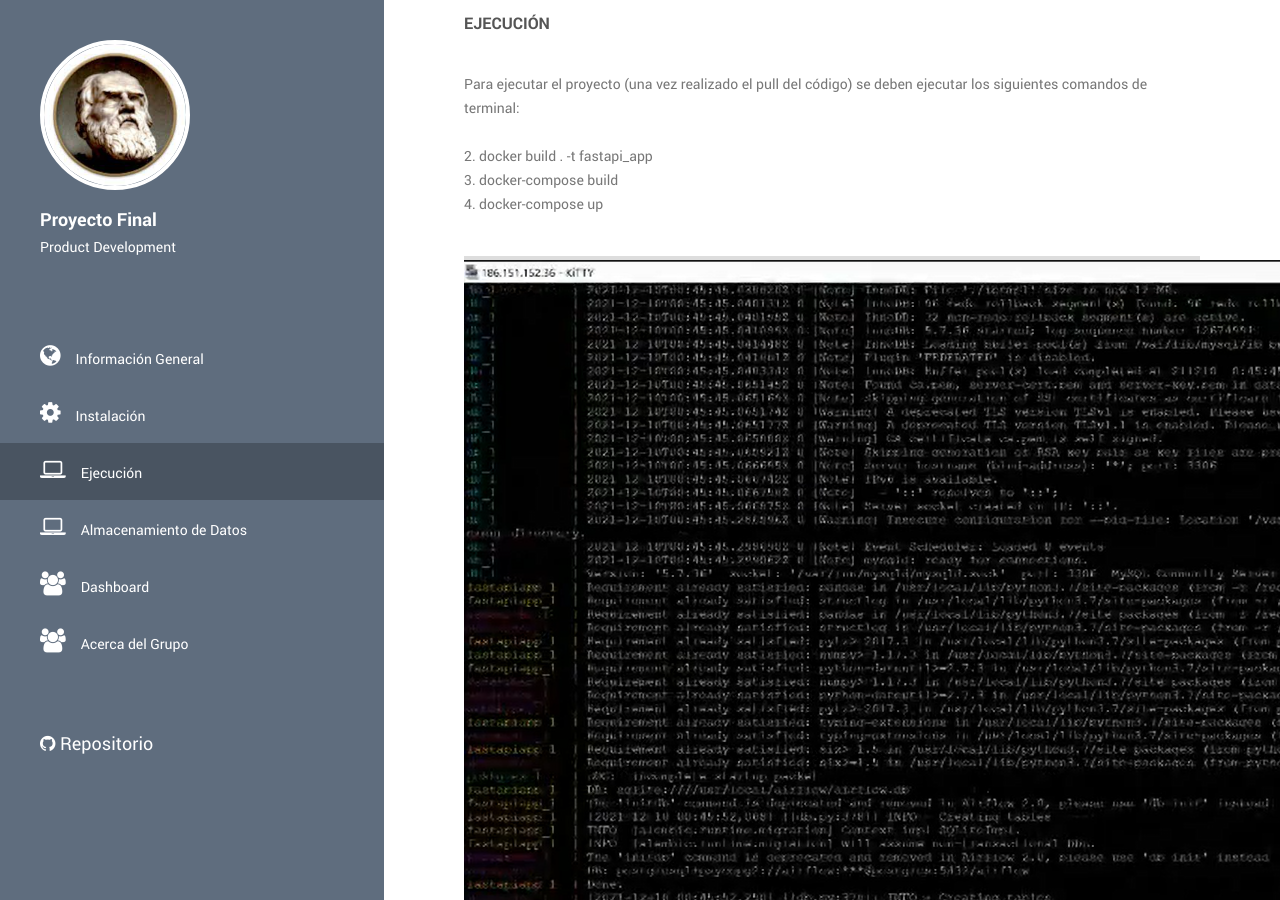
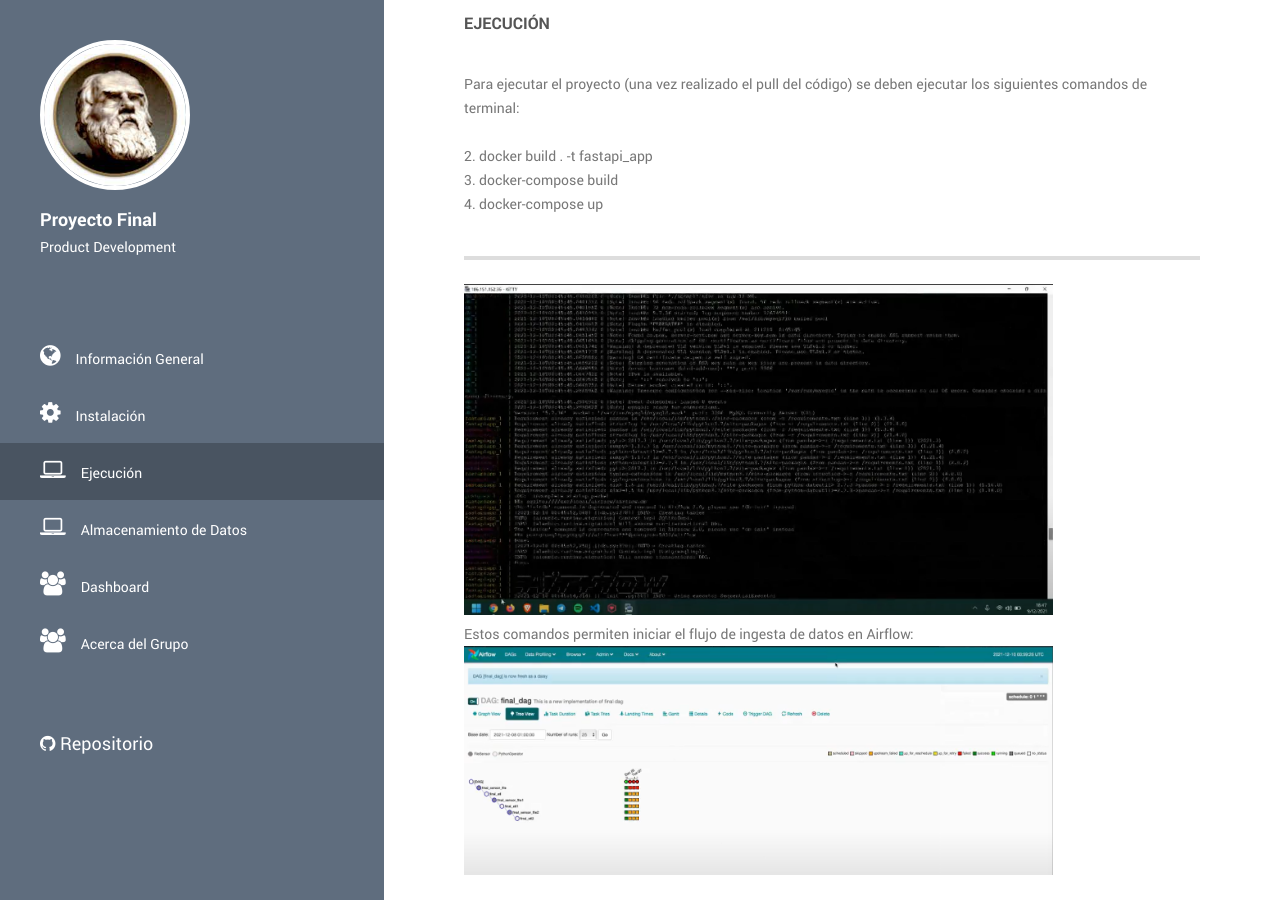
Before and after one commit to sergiopalmat/Product-Development, a Jekyll site: the page index.html, which Jekyll copies as it is, in a window 1280 px wide and 900 px high, scrolled down 1229 px. Built offline with Jekyll 4.4.1, drawn with Linux system fonts in a browser that asks for light colours.

Commit message:
Update index.html

```diff
--- a/index.html
+++ b/index.html
@@ -127,16 +127,18 @@
 								<li>4. docker-compose up</li>
 							</ul>
                             <hr>
+							<br>
                             <div>
-                                <img src="img/8.png" alt="terminal">
+                                <img src="img/8.png" width="80%" height="80%" alt="terminal">
                             </div>
 							<p>Estos comandos permiten iniciar el flujo de ingesta de datos en Airflow:</p>
                             <div>
-                                <img src="img/DAGs.png" alt="DAGS">
+                                <img src="img/DAGs.png"width="80%" height="80%" alt="DAGS">
                             </div>
                         </div>
 					</div>
                     </div> <!-- #Ejecución -->
+
                     <!-- ALMACENAMIENTO -->
                     <div class="page-section" id="almacenamiento">
                     <div class="row">
@@ -174,7 +176,7 @@
                                 <!-- <img src="img/1.jpg" alt="instalacion"> -->
                             <!-- </div> -->
                             <div>
-                                <img src="img/1.jpg" alt="instalacion">
+                                <img src="img/1.jpg" width="90%" height="90%" alt="dist">
                             </div>
 							<br>
                             <!-- <div class="about-image"> -->
```
